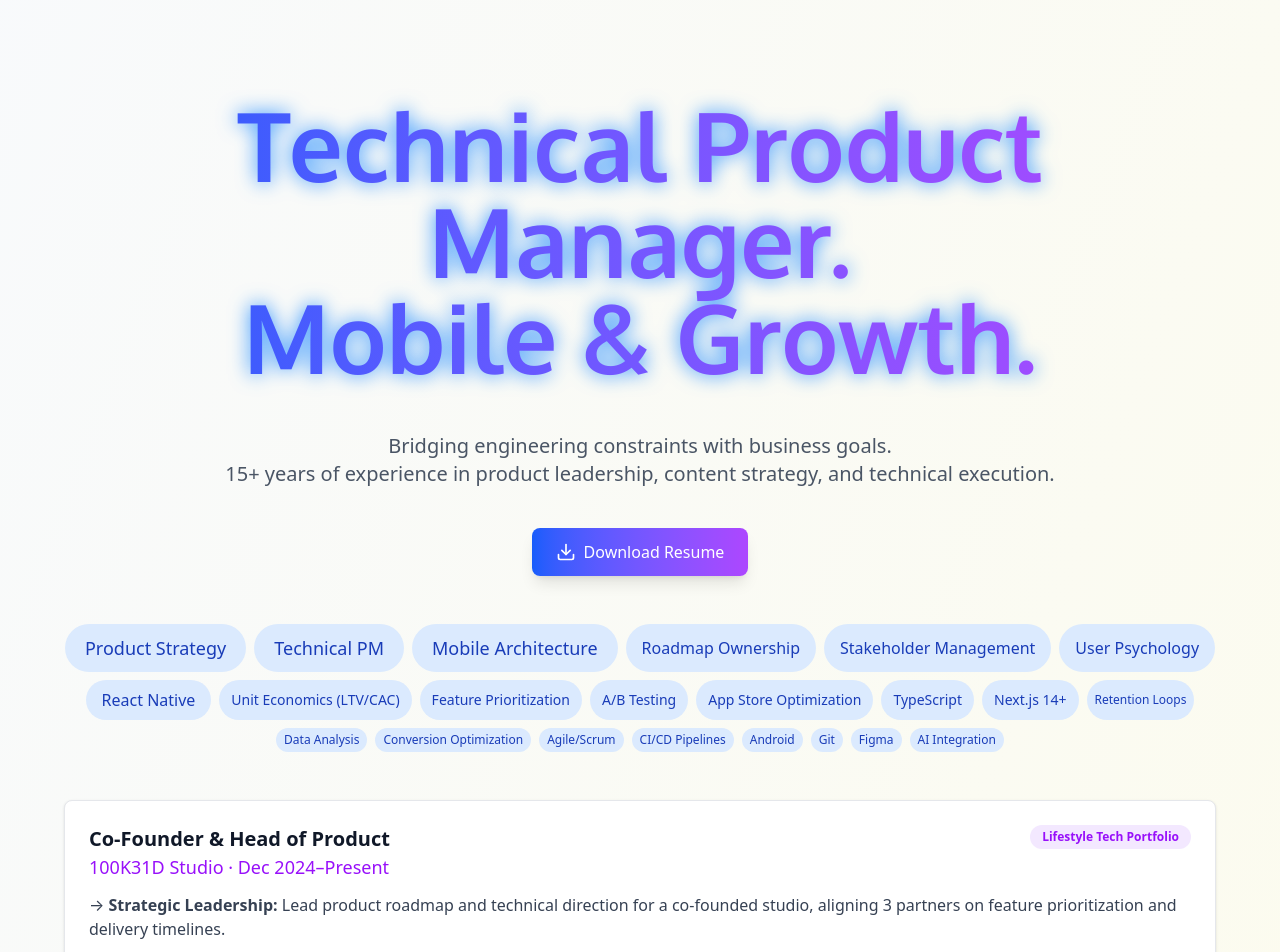
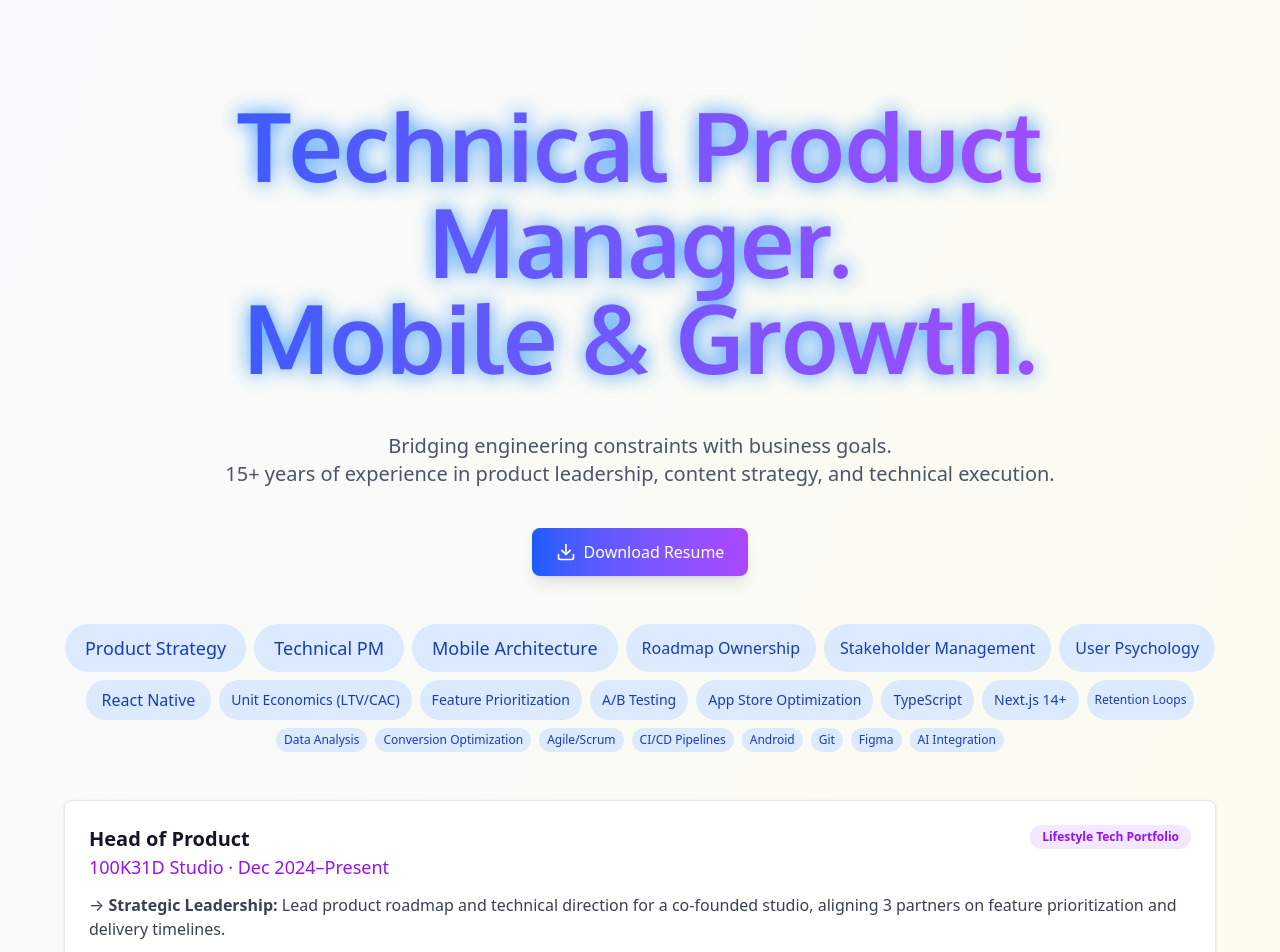
Before and after one commit to sanderbell/sanderbelldev2, a React (Vite) app: page / in a window 1280 px wide. Shown: the top 952 px of the page. Built offline with nearby package versions, Linux system fonts and the light colour scheme.

Commit message:
Update job title from "Co-Founder & Head of Product" to "Head of Product"

```diff
--- a/src/App.tsx
+++ b/src/App.tsx
@@ -287,7 +287,7 @@ function App() {
               <div className="flex justify-between items-start mb-3">
                 <div>
                   <h3 className="text-xl font-bold text-gray-900">
-                    Co-Founder & Head of Product
+                    Head of Product
                   </h3>
                   <p className="text-purple-600 font-medium text-lg">
                     100K31D Studio · Dec 2024–Present
```
